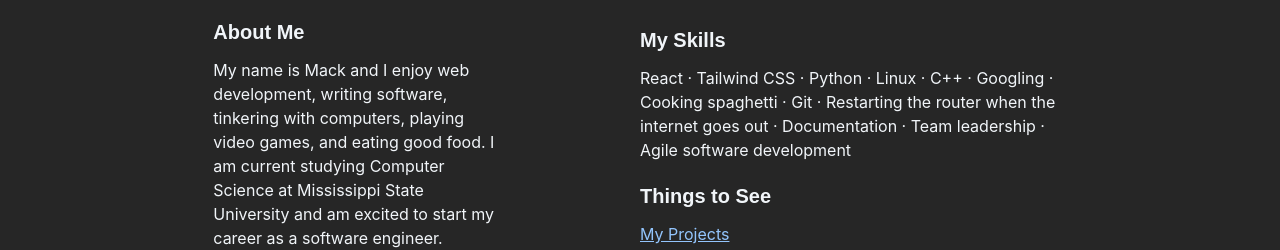
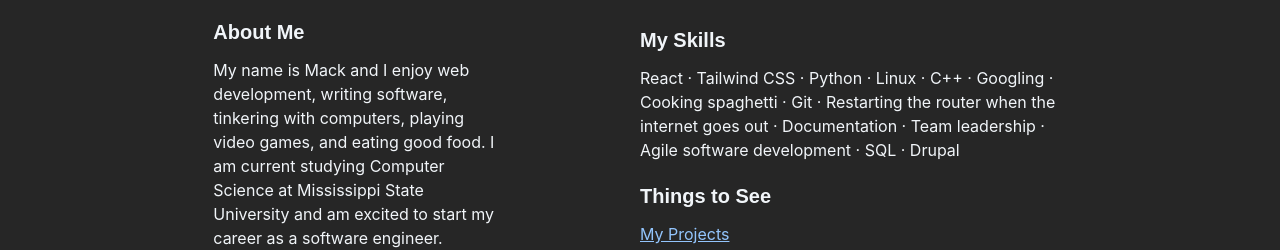
Before and after one commit to mackhack321/mackstanley.com, a React (Create React App) app: page / in a window 1280 px wide. Shown: the part 444-694 px from the top of the page. Built offline with nearby package versions, Linux system fonts and the light colour scheme.

Commit message:
add a couple more skills

```diff
--- a/src/data.js
+++ b/src/data.js
@@ -53,4 +53,6 @@ export const skills = [
   "Documentation",
   "Team leadership",
   "Agile software development",
+  "SQL",
+  "Drupal",
 ];
```
